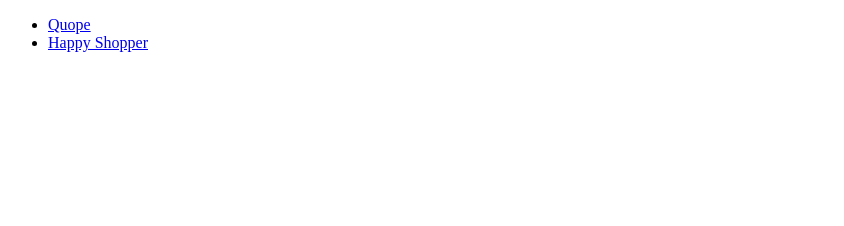
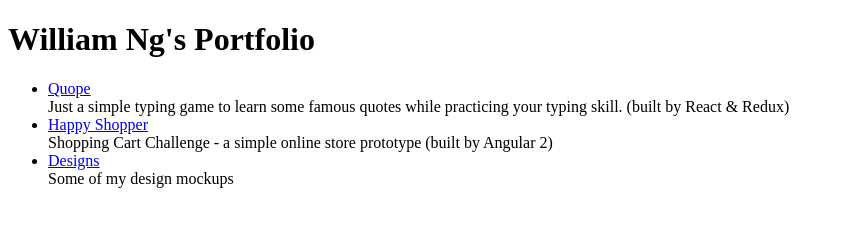
Before and after one commit to william-ng/william-ng.github.io, a plain HTML site: page index.html in a window 1280 px wide. Shown: the whole page, without its empty margins (0-844 px from the left). Drawn offline with Linux system fonts and the light colour scheme.

Commit message:
update index page

```diff
--- a/index.html
+++ b/index.html
@@ -5,9 +5,26 @@
 	<title>Portfolio</title>
 </head>
 <body>
+	<h1>William Ng's Portfolio</h1>
 	<ul>
-		<li><a href="quope/">Quope</a></li>
-		<li><a href="happy-shopper">Happy Shopper</a></li>
+		<li>
+			<a href="quope">Quope</a>
+			<div>
+				Just a simple typing game to learn some famous quotes while practicing your typing skill. (built by React & Redux)
+			</div>
+		</li>
+		<li>
+			<a href="happy-shopper">Happy Shopper</a>
+			<div>
+				Shopping Cart Challenge - a simple online store prototype (built by Angular 2)
+			</div>
+		</li>
+		<li>
+			<a href="https://github.com/william-ng/designs">Designs</a>
+			<div>
+				Some of my design mockups
+			</div>
+		</li>
 	</ul>
 </body>
 </html>
```
